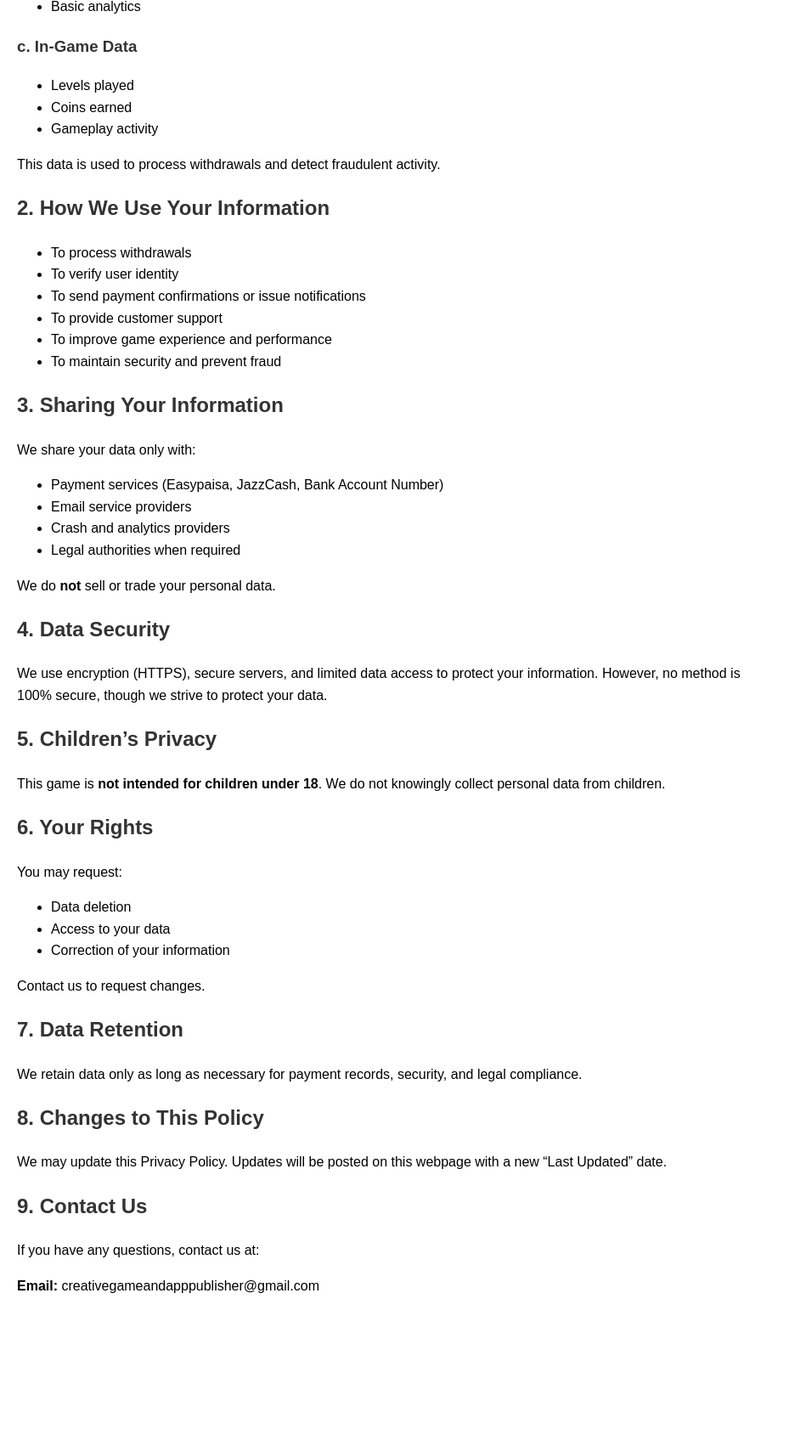
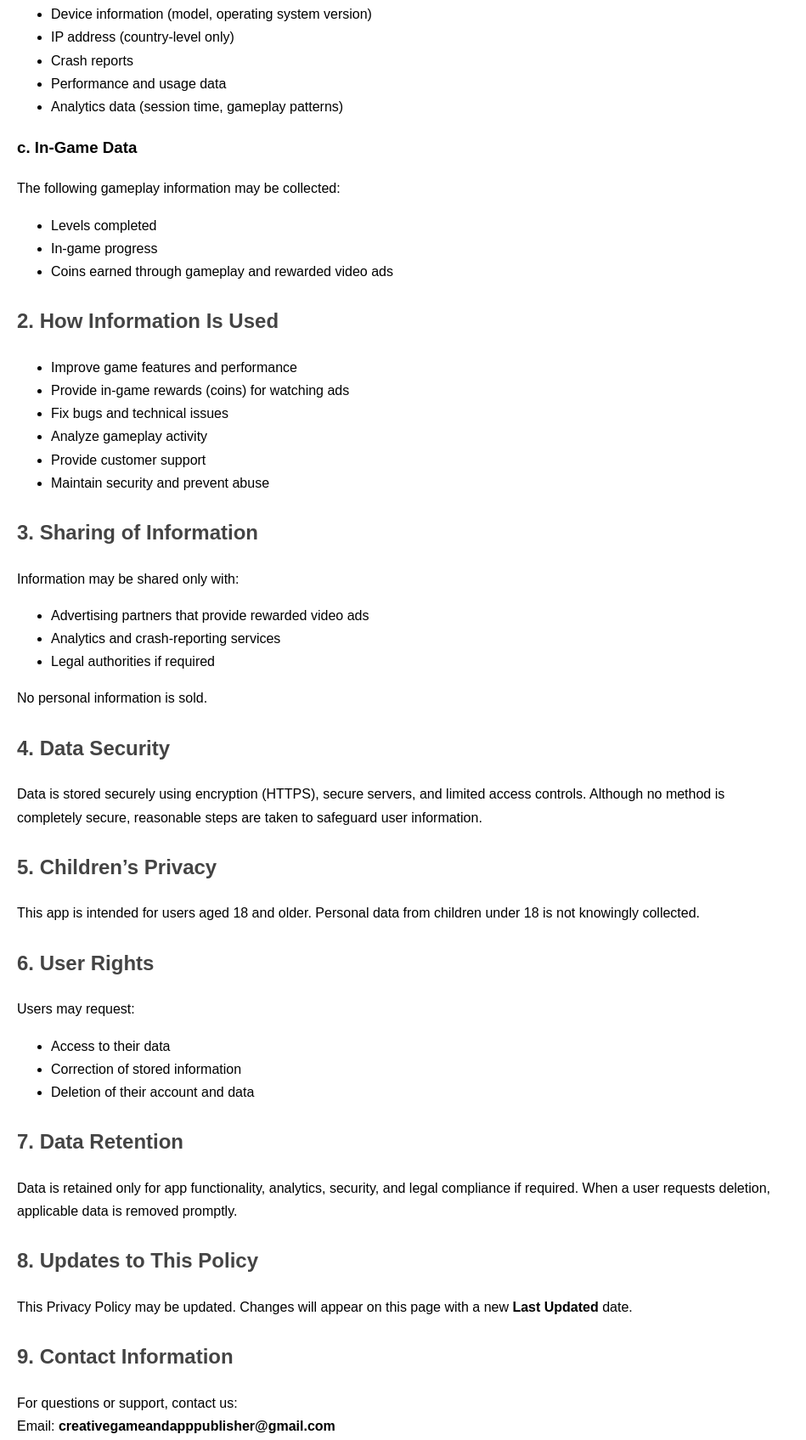
Before and after one commit to Space-Battle-Shooting-Game/Privacy-Policy---Space-Battle-Shooting-Game, a plain HTML site: page index.html in a window 1280 px wide. Shown: the part 581-2276 px from the top of the page at 85% size, without its empty margins (0-949 px from the left). Before the commit the page ends 2127 px from the top, so only its background shows below. Drawn offline with Linux system fonts and the light colour scheme.

Commit message:
Update index.html

```diff
--- a/index.html
+++ b/index.html
@@ -1,96 +1,110 @@
 <!DOCTYPE html>
 <html lang="en">
 <head>
-<meta charset="UTF-8" />
-<meta name="viewport" content="width=device-width, initial-scale=1.0" />
-<title>Privacy Policy - SPACE BATTLE SHOOTING GAME</title>
-<style>
-    body { font-family: Arial, sans-serif; line-height: 1.6; margin: 20px; max-width: 860px; }
-    h1, h2, h3 { color: #333; }
-</style>
+    <meta charset="UTF-8">
+    <meta name="viewport" content="width=device-width, initial-scale=1.0">
+    <title>Privacy Policy - SPACE BATTLE – SHOOTING GAME</title>
+    <style>
+        body { font-family: Arial, sans-serif; line-height: 1.7; margin: 20px; max-width: 900px; }
+        h1 { color: #333; }
+        h2 { color: #444; margin-top: 25px; }
+    </style>
 </head>
 <body>
 
 <h1>Privacy Policy</h1>
-<p><strong>Last Updated:</strong> 23-Nov-2025</p>
+<p><strong>Last Updated: 23-Nov-2025</strong></p>
 
-<p>Thank you for using <strong>SPACE BATTLE - SHOOTING GAME</strong> (“we”, “our”, “us”).
-This Privacy Policy explains how we collect, use, and protect your information when you use our mobile game application created on Construct 3.</p>
+<p>
+This Privacy Policy explains how the SPACE BATTLE – SHOOTING GAME mobile application collects, uses,
+and protects user information.
+</p>
 
-<h2>1. Information We Collect</h2>
+<h2>1. Information Collected</h2>
 
-<h3>a. Information You Provide</h3>
+<h3>a. Information Provided by Users (Optional)</h3>
+<p>If a user contacts support, the following information may be collected:</p>
 <ul>
     <li>Name</li>
-    <li>Email Address</li>
-    <li>Bank Account or Mobile Wallet Number (Easypaisa, JazzCash, Bank Account Number)</li>
+    <li>Email address</li>
 </ul>
-<p>These details are collected only during payment withdrawal requests.</p>
+<p>No financial information is collected.</p>
 
-<h3>b. Automatically Collected Data</h3>
+<h3>b. Automatically Collected Information</h3>
+<p>The app may collect the following information automatically:</p>
 <ul>
-    <li>Device information (model, OS version)</li>
-    <li>IP address (country-level)</li>
-    <li>Crash logs & performance data</li>
-    <li>Basic analytics</li>
+    <li>Device information (model, operating system version)</li>
+    <li>IP address (country-level only)</li>
+    <li>Crash reports</li>
+    <li>Performance and usage data</li>
+    <li>Analytics data (session time, gameplay patterns)</li>
 </ul>
 
 <h3>c. In-Game Data</h3>
+<p>The following gameplay information may be collected:</p>
 <ul>
-    <li>Levels played</li>
-    <li>Coins earned</li>
-    <li>Gameplay activity</li>
-</ul>
-<p>This data is used to process withdrawals and detect fraudulent activity.</p>
-
-<h2>2. How We Use Your Information</h2>
-<ul>
-    <li>To process withdrawals</li>
-    <li>To verify user identity</li>
-    <li>To send payment confirmations or issue notifications</li>
-    <li>To provide customer support</li>
-    <li>To improve game experience and performance</li>
-    <li>To maintain security and prevent fraud</li>
+    <li>Levels completed</li>
+    <li>In-game progress</li>
+    <li>Coins earned through gameplay and rewarded video ads</li>
 </ul>
 
-<h2>3. Sharing Your Information</h2>
-<p>We share your data only with:</p>
+<h2>2. How Information Is Used</h2>
 <ul>
-    <li>Payment services (Easypaisa, JazzCash, Bank Account Number)</li>
-    <li>Email service providers</li>
-    <li>Crash and analytics providers</li>
-    <li>Legal authorities when required</li>
+    <li>Improve game features and performance</li>
+    <li>Provide in-game rewards (coins) for watching ads</li>
+    <li>Fix bugs and technical issues</li>
+    <li>Analyze gameplay activity</li>
+    <li>Provide customer support</li>
+    <li>Maintain security and prevent abuse</li>
 </ul>
-<p>We do <strong>not</strong> sell or trade your personal data.</p>
+
+<h2>3. Sharing of Information</h2>
+<p>Information may be shared only with:</p>
+<ul>
+    <li>Advertising partners that provide rewarded video ads</li>
+    <li>Analytics and crash-reporting services</li>
+    <li>Legal authorities if required</li>
+</ul>
+
+<p>No personal information is sold.</p>
 
 <h2>4. Data Security</h2>
-<p>We use encryption (HTTPS), secure servers, and limited data access to protect your information.
-However, no method is 100% secure, though we strive to protect your data.</p>
+<p>
+Data is stored securely using encryption (HTTPS), secure servers, and limited access controls.
+Although no method is completely secure, reasonable steps are taken to safeguard user information.
+</p>
 
 <h2>5. Children’s Privacy</h2>
-<p>This game is <strong>not intended for children under 18</strong>.
-We do not knowingly collect personal data from children.</p>
+<p>
+This app is intended for users aged 18 and older. Personal data from children under 18
+is not knowingly collected.
+</p>
 
-<h2>6. Your Rights</h2>
-<p>You may request:</p>
+<h2>6. User Rights</h2>
+<p>Users may request:</p>
 <ul>
-    <li>Data deletion</li>
-    <li>Access to your data</li>
-    <li>Correction of your information</li>
+    <li>Access to their data</li>
+    <li>Correction of stored information</li>
+    <li>Deletion of their account and data</li>
 </ul>
-<p>Contact us to request changes.</p>
 
 <h2>7. Data Retention</h2>
-<p>We retain data only as long as necessary for payment records, security, and legal compliance.</p>
+<p>
+Data is retained only for app functionality, analytics, security, and legal compliance if required.
+When a user requests deletion, applicable data is removed promptly.
+</p>
 
-<h2>8. Changes to This Policy</h2>
-<p>We may update this Privacy Policy.
-Updates will be posted on this webpage with a new “Last Updated” date.</p>
+<h2>8. Updates to This Policy</h2>
+<p>
+This Privacy Policy may be updated. Changes will appear on this page with a new
+<strong>Last Updated</strong> date.
+</p>
 
-<h2>9. Contact Us</h2>
-<p>If you have any questions, contact us at:</p>
-
-<p><strong>Email:</strong> creativegameandapppublisher@gmail.com</p>
+<h2>9. Contact Information</h2>
+<p>
+For questions or support, contact us:<br>
+Email: <strong>creativegameandapppublisher@gmail.com</strong>
+</p>
 
 </body>
 </html>
```
